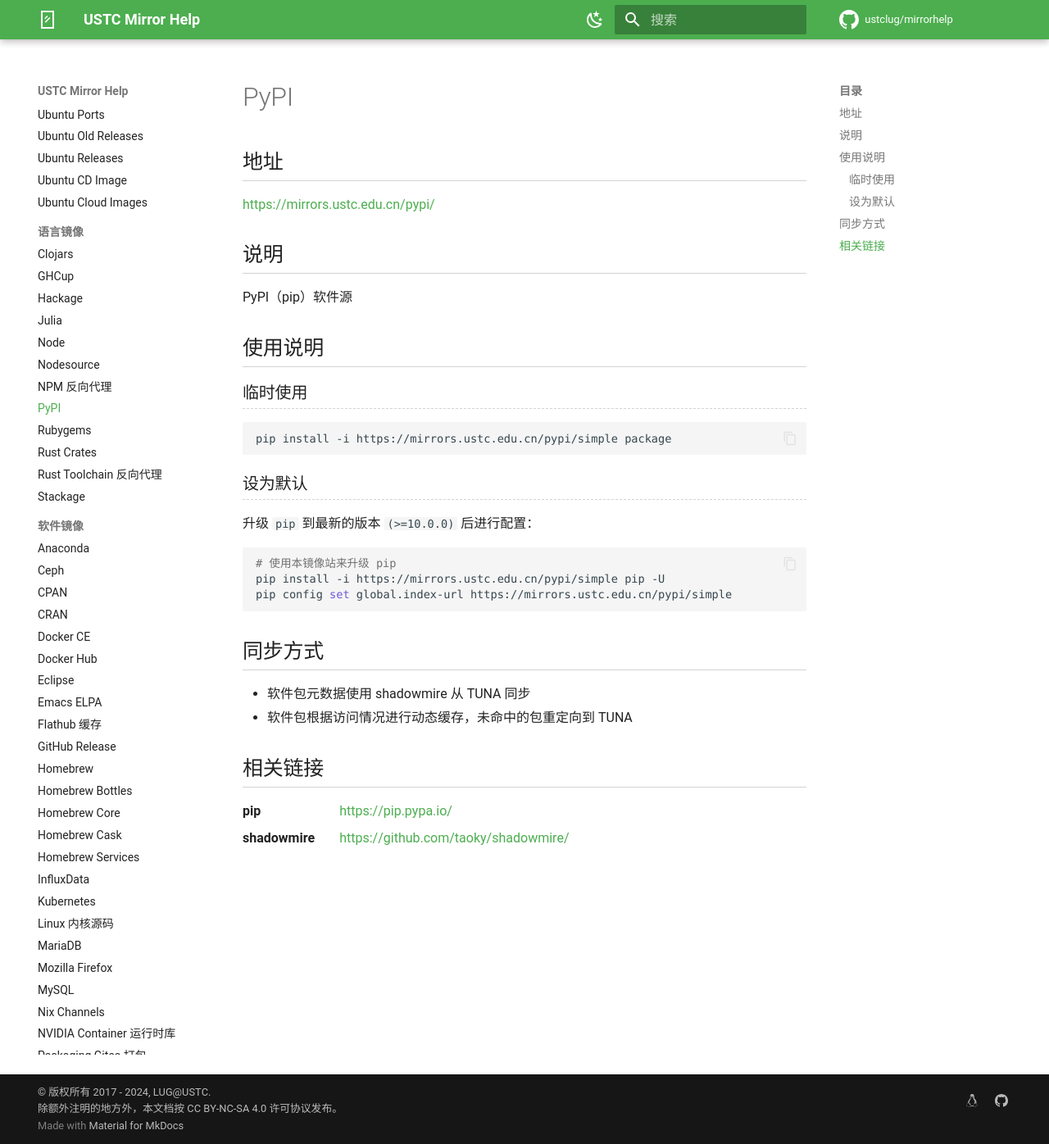
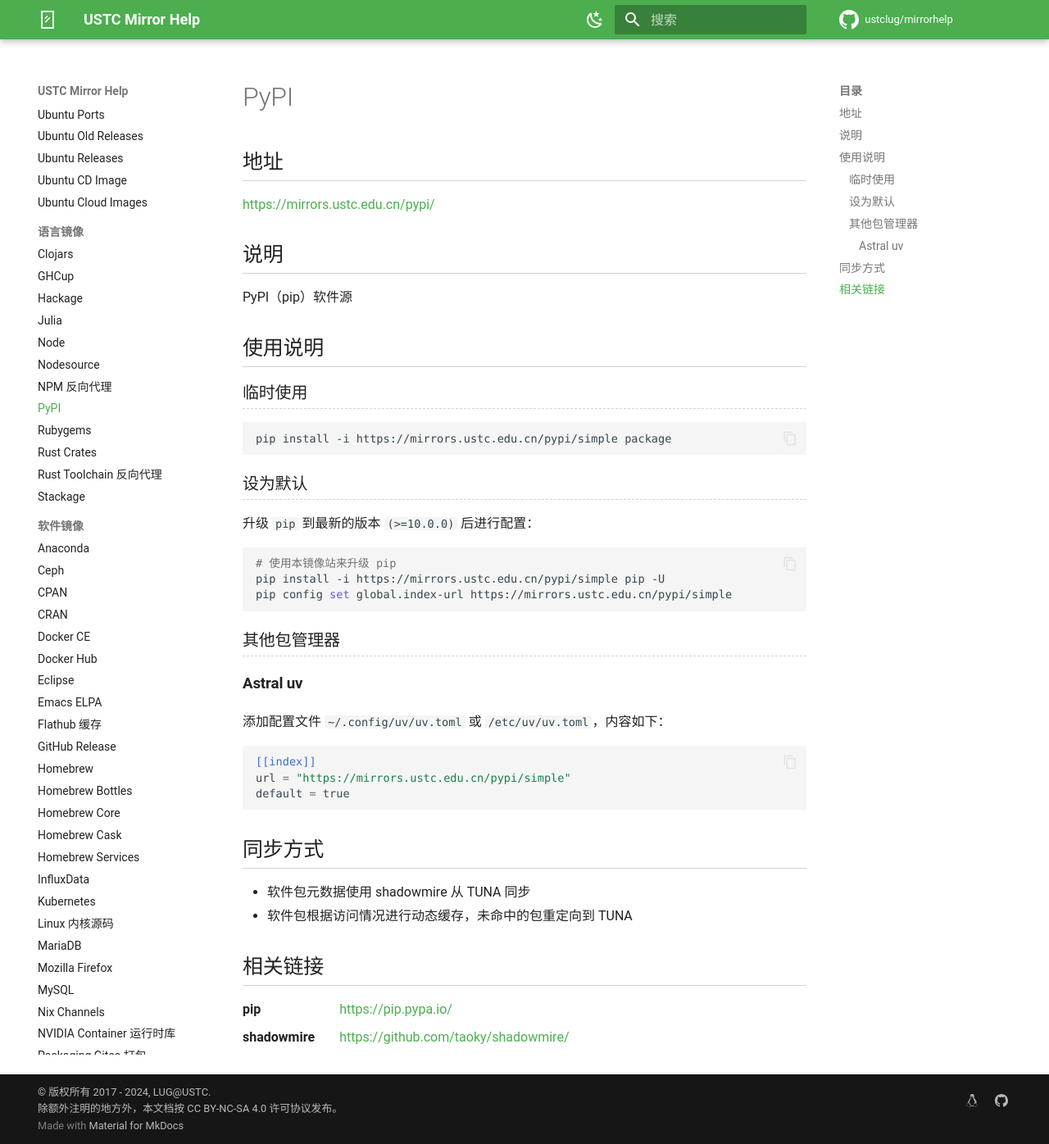
Before and after one commit to ustclug/mirrorhelp, an MkDocs documentation site: the page built from docs/pypi.md, in a window 1280 px wide and 1396 px high. Shown: the whole window at 82% size. Built offline with MkDocs 1.6.1 and Material for MkDocs 9.7.7, drawn with Linux system fonts in a browser that asks for light colours; comment, search, counter and statistics services are not loaded.

Commit message:
pypi: Add uv guide

````diff
--- a/docs/pypi.md
+++ b/docs/pypi.md
@@ -24,6 +24,18 @@
 pip config set global.index-url https://mirrors.ustc.edu.cn/pypi/simple
 ```
 
+### 其他包管理器
+
+#### Astral uv
+
+添加配置文件 `~/.config/uv/uv.toml` 或 `/etc/uv/uv.toml`，内容如下：
+
+```toml
+[[index]]
+url = "https://mirrors.ustc.edu.cn/pypi/simple"
+default = true
+```
+
 ## 同步方式
 
 - 软件包元数据使用 shadowmire 从 TUNA 同步
````
